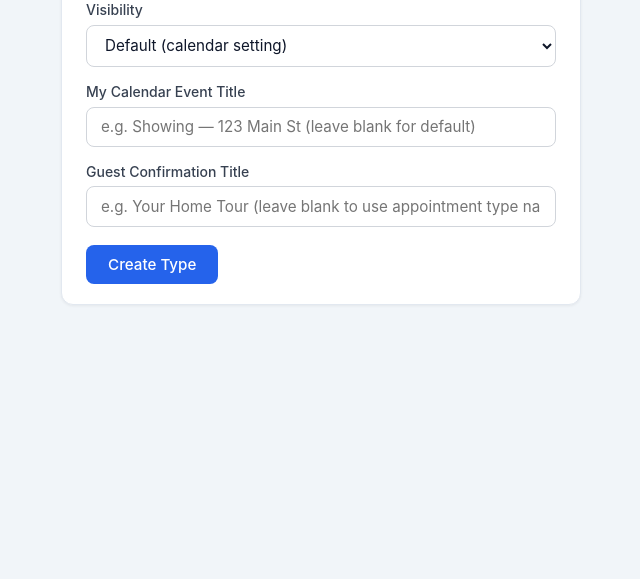
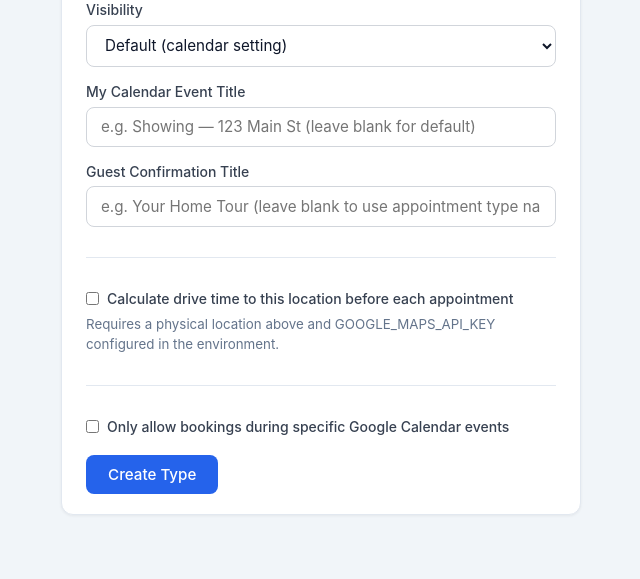
Before and after one commit to AlobarQuest/booking-system, a Python web app: template app/templates/admin/appointment_types.html in a window 1280 px wide. Shown: the part 914-1493 px from the top of the page, without its empty margins (115-755 px from the left). Before the commit the page ends 1219 px from the top, so only its background shows below. Run offline with Jinja, Linux system fonts and the light colour scheme; the template is opened without the code that fills it, so the values that code supplies are empty.

Commit message:
feat: add drive time and calendar window fields to appointment type admin UI

```diff
--- a/app/templates/admin/appointment_types.html
+++ b/app/templates/admin/appointment_types.html
@@ -85,6 +85,40 @@
              value="{{ edit_type.guest_event_title if edit_type else '' }}"
              placeholder="e.g. Your Home Tour (leave blank to use appointment type name)">
     </label>
+
+    <hr style="margin:1rem 0;border:none;border-top:1px solid #e2e8f0;">
+    <label style="flex-direction:row;align-items:center;gap:.5rem;cursor:pointer;">
+      <input type="checkbox" name="requires_drive_time" value="true"
+             {% if edit_type and edit_type.requires_drive_time %}checked{% endif %}
+             style="width:auto;">
+      Calculate drive time to this location before each appointment
+    </label>
+    <small style="color:#64748b;margin-top:-.5rem;">
+      Requires a physical location above and GOOGLE_MAPS_API_KEY configured in the environment.
+    </small>
+
+    <hr style="margin:1rem 0;border:none;border-top:1px solid #e2e8f0;">
+    <label style="flex-direction:row;align-items:center;gap:.5rem;cursor:pointer;">
+      <input type="checkbox" name="calendar_window_enabled" value="true"
+             id="cal_window_check"
+             {% if edit_type and edit_type.calendar_window_enabled %}checked{% endif %}
+             style="width:auto;"
+             onchange="document.getElementById('cal_window_fields').style.display=this.checked?'block':'none'">
+      Only allow bookings during specific Google Calendar events
+    </label>
+    <div id="cal_window_fields" style="display:{% if edit_type and edit_type.calendar_window_enabled %}block{% else %}none{% endif %};">
+      <label>Event Title (exact match, case-insensitive)
+        <input type="text" name="calendar_window_title"
+               value="{{ edit_type.calendar_window_title if edit_type else '' }}"
+               placeholder="e.g. POSSIBLE RENTAL SHOWINGS">
+      </label>
+      <label>Calendar ID (leave blank to use same calendar as booking)
+        <input type="text" name="calendar_window_calendar_id"
+               value="{{ edit_type.calendar_window_calendar_id if edit_type else '' }}"
+               placeholder="e.g. primary or user@gmail.com">
+      </label>
+    </div>
+
     <div style="display:flex;gap:.75rem;margin-top:.25rem;">
       <button type="submit" class="btn btn-primary">{% if edit_type %}Save Changes{% else %}Create Type{% endif %}</button>
       {% if edit_type %}<a href="/admin/appointment-types" class="btn btn-secondary">Cancel</a>{% endif %}
```
Also changed, not shown: app/routers/admin.py (+16 -0 lines).
